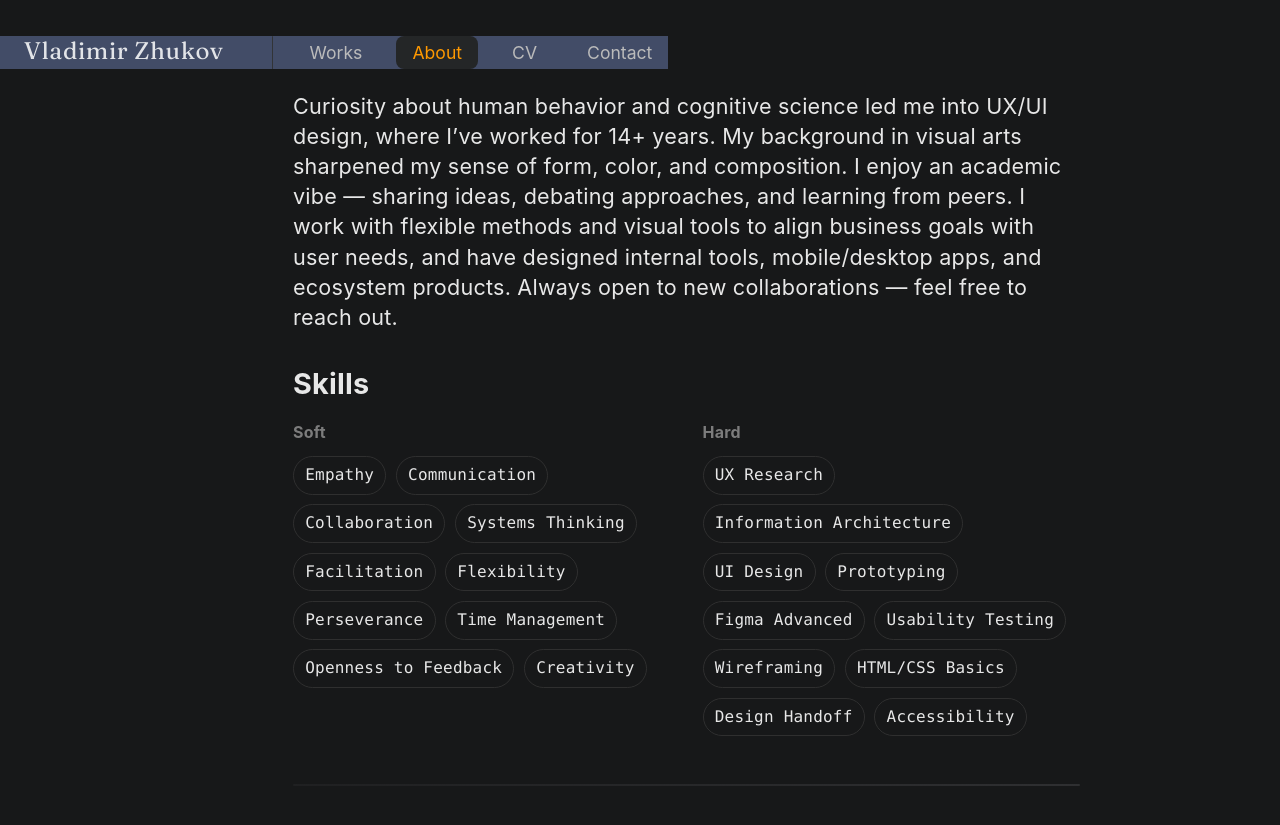
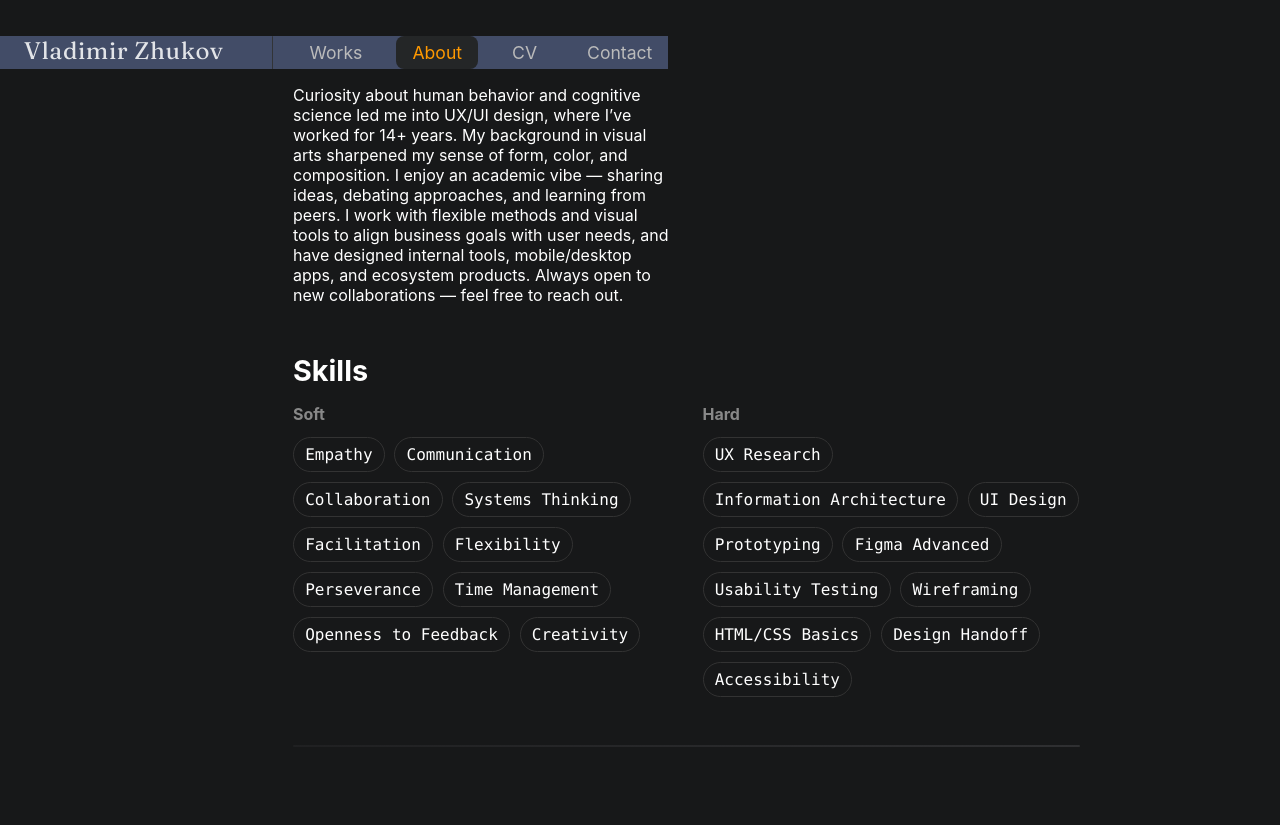
Before and after one commit to uxiscool/experience, a Jekyll site: the page built from about.md, in a window 1280 px wide. Shown: the top 825 px of the page. Built offline with Jekyll 4.4.1, drawn with Linux system fonts in a browser that asks for light colours.

Commit message:
Add files via upload

```diff
--- a/about.md
+++ b/about.md
@@ -5,43 +5,60 @@
 ---
 
 <div class="container">
-  <div class="bio">
-    <p>
-Curiosity about human behavior and cognitive science led me into UX/UI design, where I’ve worked for 14+ years. My background in visual arts sharpened my sense of form, color, and composition. I enjoy an academic vibe — sharing ideas, debating approaches, and learning from peers. I work with flexible methods and visual tools to align business goals with user needs, and have designed internal tools, mobile/desktop apps, and ecosystem products. Always open to new collaborations — feel free to reach out.
-    </p>
-    <section class="skills-section">
-  <h2 class="subheading">Skills</h2>
-
-  <div class="skills-columns">
-    <!-- Soft column -->
-    <div class="skills-col">
-      <h3 class="skills-title">Soft</h3>
-      <div class="skills skills-grid">
-        {% for s in site.data.skills.soft %}
-          <span
-            class="pill tilt mono tooltip slide-in-left"
-            data-tip="{{ s.note | default: '—' }}"
-            style="animation-delay: {{ forloop.index0 | times: 80 }}ms"
-          >{{ s.name }}</span>
-        {% endfor %}
+  <!-- Блок биографии -->
+  <section class="bio-section">
+    <div class="skills-columns">
+      <!-- Левая колонка: текст -->
+      <div class="skills-col">
+        <p>
+          Curiosity about human behavior and cognitive science led me into UX/UI design, where I’ve worked for 14+ years.
+          My background in visual arts sharpened my sense of form, color, and composition.
+          I enjoy an academic vibe — sharing ideas, debating approaches, and learning from peers.
+          I work with flexible methods and visual tools to align business goals with user needs,
+          and have designed internal tools, mobile/desktop apps, and ecosystem products.
+          Always open to new collaborations — feel free to reach out.
+        </p>
+      </div>
+      <!-- Правая колонка: пока пусто -->
+      <div class="skills-col">
+        <!-- Здесь позже появится фото -->
       </div>
     </div>
-    <!-- Hard column -->
-    <div class="skills-col">
-      <h3 class="skills-title">Hard</h3>
-      <div class="skills skills-grid">
-        {% for s in site.data.skills.hard %}
-          <span
-            class="pill tilt mono tooltip slide-in-right"
-            data-tip="{{ s.note | default: '—' }}"
-            style="animation-delay: {{ forloop.index0 | times: 80 }}ms"
-          >{{ s.name }}</span>
-        {% endfor %}
+  </section>
+
+  <!-- Блок скилов -->
+  <section class="skills-section">
+    <h2 class="subheading">Skills</h2>
+    <div class="skills-columns">
+      <!-- Soft column -->
+      <div class="skills-col">
+        <h3 class="skills-title">Soft</h3>
+        <div class="skills skills-grid">
+          {% for s in site.data.skills.soft %}
+            <span
+              class="pill tilt mono tooltip slide-in-left"
+              data-tip="{{ s.note | default: '—' }}"
+              style="animation-delay: {{ forloop.index0 | times: 80 }}ms"
+            >{{ s.name }}</span>
+          {% endfor %}
+        </div>
+      </div>
+      <!-- Hard column -->
+      <div class="skills-col">
+        <h3 class="skills-title">Hard</h3>
+        <div class="skills skills-grid">
+          {% for s in site.data.skills.hard %}
+            <span
+              class="pill tilt mono tooltip slide-in-right"
+              data-tip="{{ s.note | default: '—' }}"
+              style="animation-delay: {{ forloop.index0 | times: 80 }}ms"
+            >{{ s.name }}</span>
+          {% endfor %}
+        </div>
       </div>
     </div>
-  </div>
-</section>
-  </div>
+  </section>
+
   <!-- Градиентный разделитель -->
   <div class="intro-divider"></div>
 </div>
```
